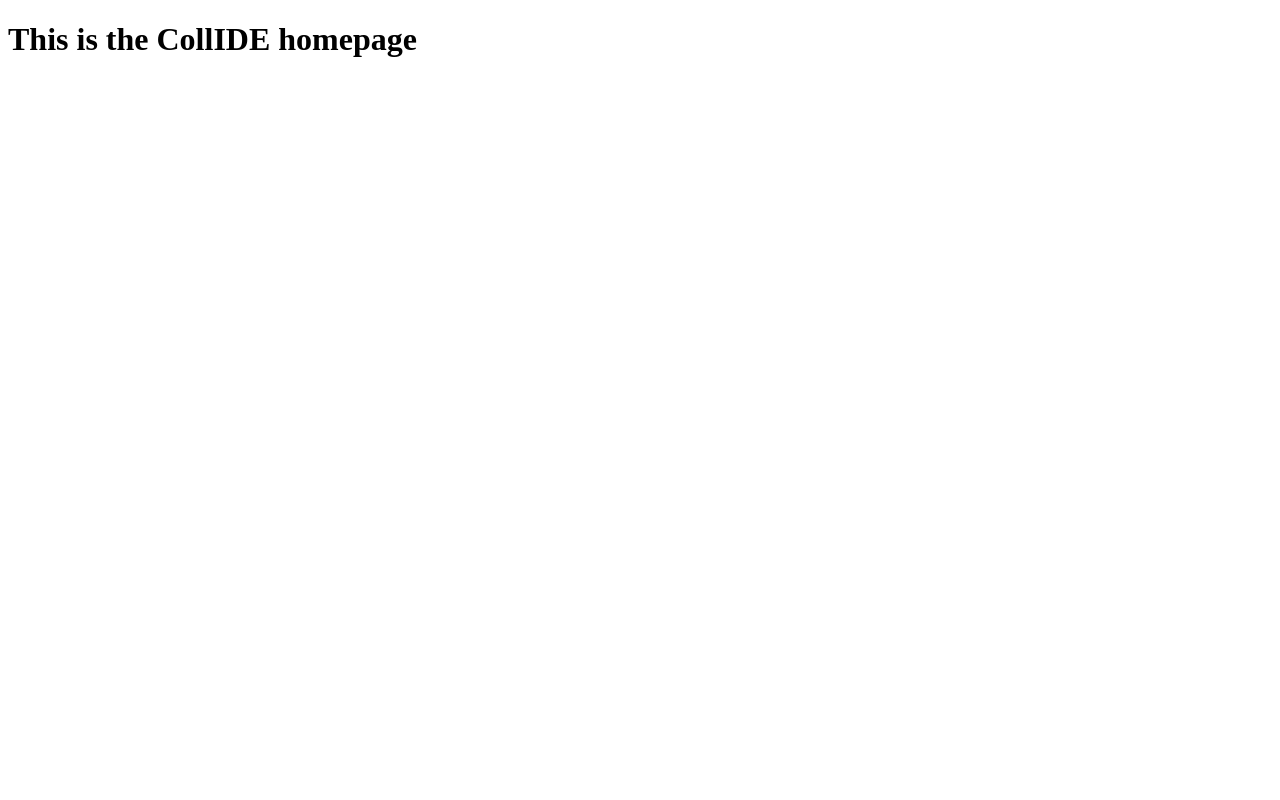
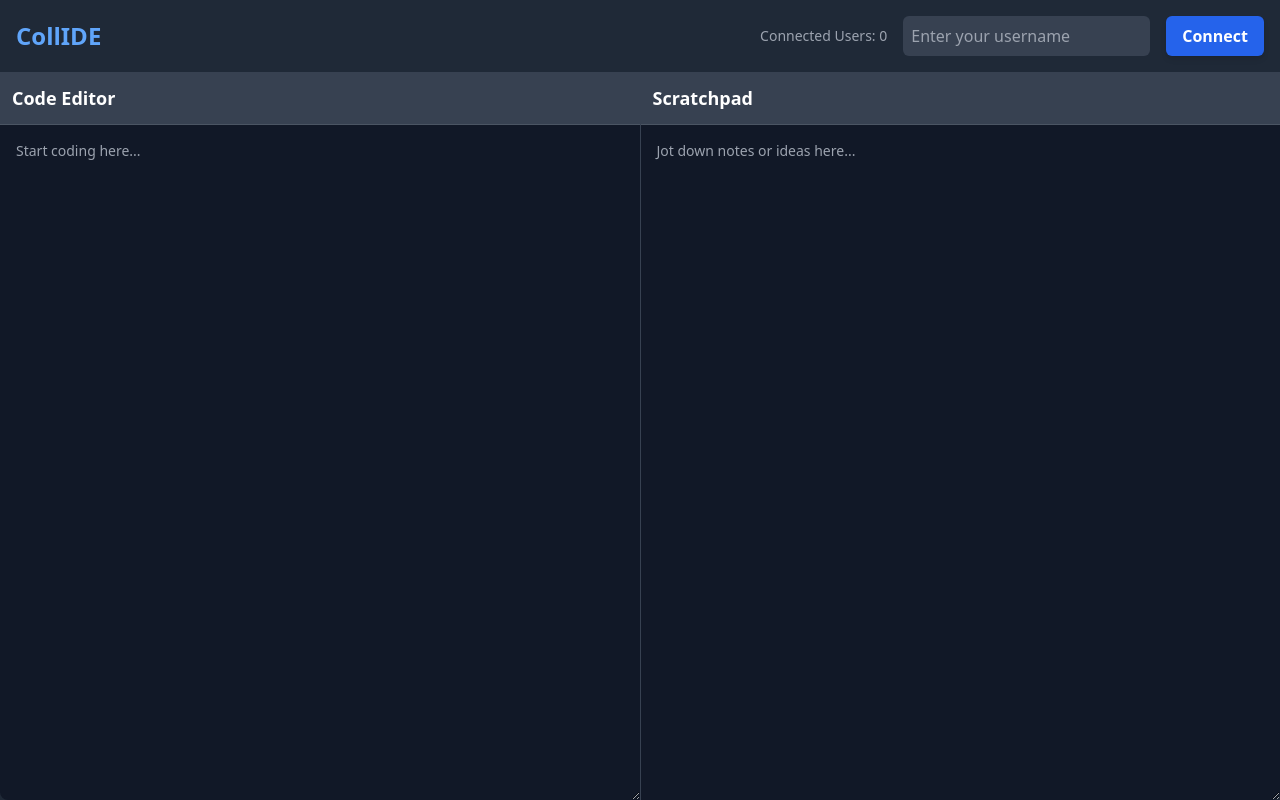
Before and after one commit to TheArkhamBat/CollIDE, a website: page public/index.html in a window 1280 px wide. Drawn offline with nearby package versions, Linux system fonts and the light colour scheme.

Commit message:
HTML and console log of server.js

```diff
--- a/public/index.html
+++ b/public/index.html
@@ -2,10 +2,48 @@
 <html lang="en">
 <head>
     <meta charset="UTF-8">
-    <meta name="viewport" content="width=\, initial-scale=1.0">
-    <title>CollIDE</title>
+    <meta name="viewport" content="width=device-width, initial-scale=1.0">
+    <title>CollIDE - Collaborative IDE</title>
+    <script src="https://cdn.tailwindcss.com"></script>
+    <style>
+        textarea {
+            resize: none;
+            font-family: 'Inter', monospace;
+        }
+        html, body {
+            height: 100%;
+            margin: 0;
+            overflow: hidden;
+        }
+    </style>
 </head>
-<body>
-    <h1>This is the CollIDE homepage</h1>
+<body class="font-sans bg-gray-900 text-gray-100 flex flex-col h-screen">
+    <header class="bg-gray-800 p-4 shadow-md flex justify-between items-center">
+        <h1 class="text-2xl font-bold text-blue-400">CollIDE</h1>
+        <div class="flex items-center space-x-4">
+            <span class="text-sm text-gray-400">Connected Users: <span id="user-count">0</span></span>
+            <input type="text" id="username-input" placeholder="Enter your username"
+                   class="p-2 rounded-md bg-gray-700 text-white placeholder-gray-400 focus:outline-none focus:ring-2 focus:ring-blue-500">
+            <button id="connectc-button"
+                    class="bg-blue-600 hover:bg-blue-700 text-white font-semibold py-2 px-4 rounded-md shadow-md transition duration-300 ease-in-out">
+                Connect
+            </button>
+        </div>
+    </header>
+    <main class="flex flex-1 overflow-hidden">
+        <div class="flex-1 flex flex-col bg-gray-800 border-r border-gray-700">
+            <div class="p-3 bg-gray-700 text-white text-lg font-semibold border-b border-gray-600">Code Editor</div>
+            <textarea id="codespace"
+                      class="flex-1 p-4 bg-gray-900 text-white text-sm outline-none focus:ring-0 rounded-bl-lg"
+                      placeholder="Start coding here..."></textarea>
+        </div>
+        <div class="flex-1 flex flex-col bg-gray-800">
+            <div class="p-3 bg-gray-700 text-white text-lg font-semibold border-b border-gray-600">Scratchpad</div>
+            <textarea id="scratchpad"
+                      class="flex-1 p-4 bg-gray-900 text-white text-sm outline-none focus:ring-0 rounded-br-lg"
+                      placeholder="Jot down notes or ideas here..."></textarea>
+        </div>
+    </main>
+    <script src="script.js"></script>
 </body>
 </html>
--- a/public/script.js
+++ b/public/script.js
@@ -0,0 +1 @@
+console.log("script.js loaded successfully!");
```
